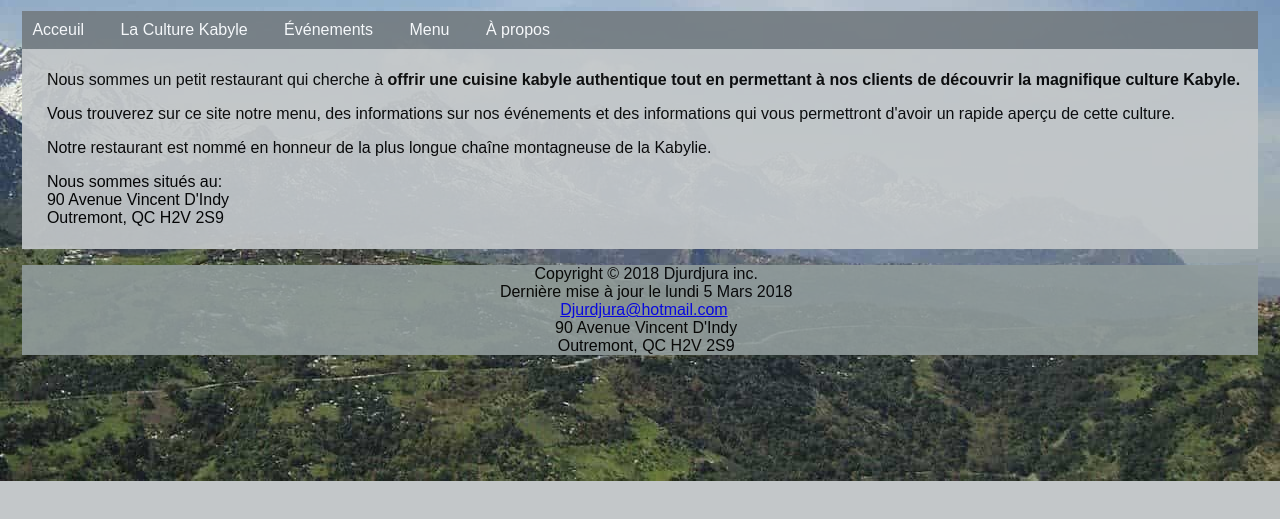
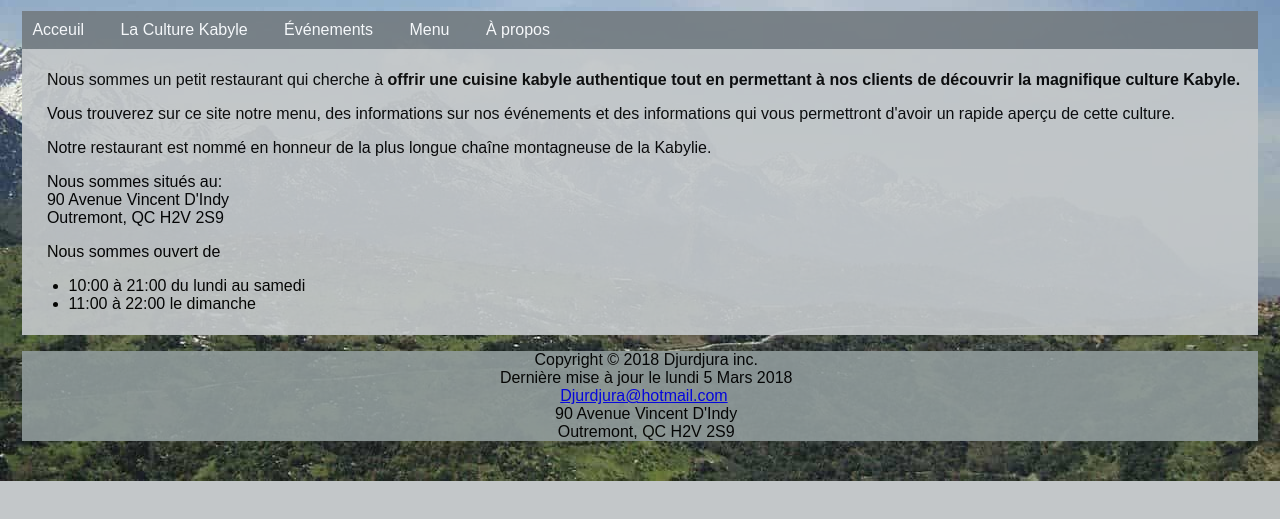
Before and after one commit to jc305697/projet-1-IFT1005, a plain HTML site: page index.html in a window 1280 px wide. Shown: the part 89-608 px from the top of the page. Drawn offline with Linux system fonts and the light colour scheme.

Commit message:
ajout à acceuil heure ouverture

```diff
--- a/index.html
+++ b/index.html
@@ -36,6 +36,14 @@
 			 90 Avenue Vincent D'Indy <br>
 			  Outremont, QC H2V 2S9
 		</p>
+
+		<p>
+			Nous sommes ouvert de
+			<ul>
+				<li>10:00 à 21:00 du lundi au samedi</li>
+				<li>11:00 à 22:00 le dimanche</li>
+			</ul>
+		</p>
 	</main>
 
 	<footer>
```
